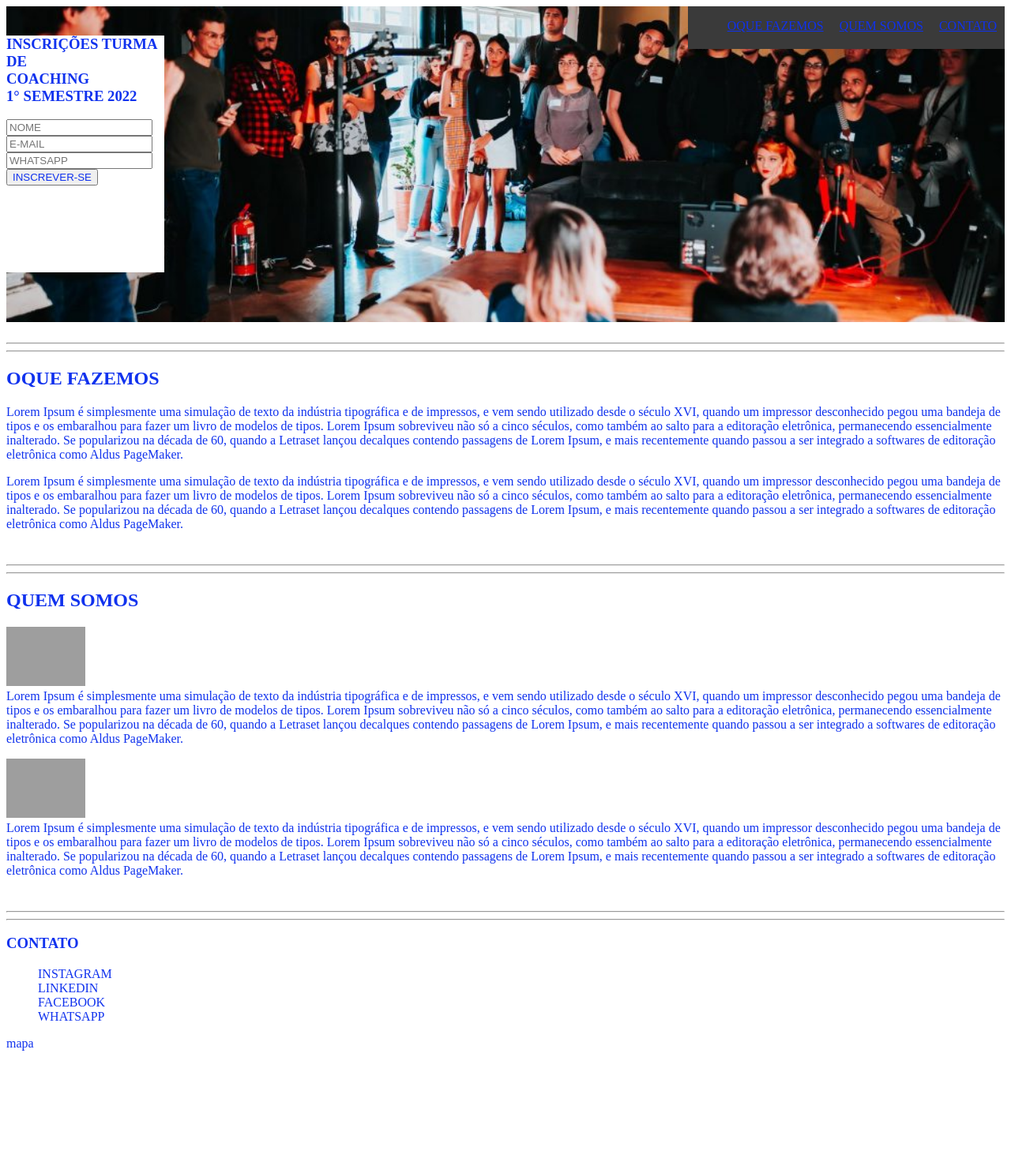
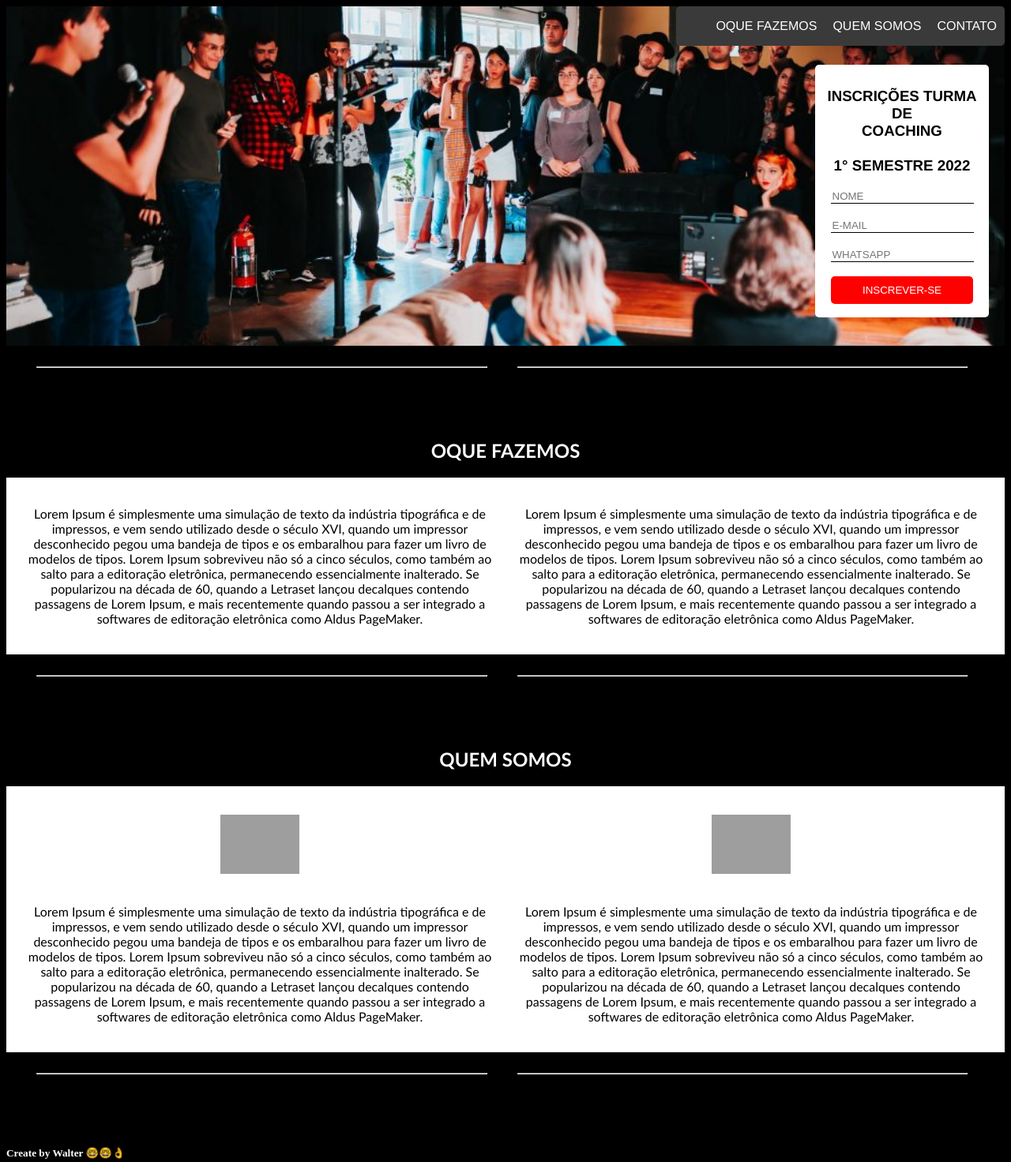
Before and after one commit to WalterSilva-ks/Pagina-captura, a plain HTML site: page index.html in a window 1280 px wide. Shown: the whole page at 79% size. Before the commit the page ends 1339 px from the top, so only its background shows below. Drawn offline with Linux system fonts and the light colour scheme; grey boxes are pictures that could not be loaded.

Commit message:
finalizado

```diff
--- a/index.html
+++ b/index.html
@@ -10,7 +10,7 @@
 </head>
 
 <body>
-
+    <div class="containerPag">
         <header id="header">
             <nav class="menu">
                 <ul class="ul_Menu">
@@ -21,40 +21,59 @@
             </nav>
             <!--menu -->
             <br>
-        <form action="GET">
+
+            <div class="formulario">
+                <br><br>
+                <form
+                    action="https://online.us14.list-manage.com/subscribe/post?u=7a98adcb96974f4887527fe99&amp;id=6a7e4fed4f"
+                    method="post" id="mc-embedded-subscribe-form" name="mc-embedded-subscribe-form" class="validate"
+                    target="_blank" novalidate>
                     <h3>
-                INSCRIÇÕES TURMA DE<br> COACHING <br>1° SEMESTRE 2022
+                        INSCRIÇÕES TURMA DE<br> COACHING <br><br>1° SEMESTRE 2022
                     </h3>
-            <input type="text" class="input_Form" placeholder="NOME"><br>
-            <input type="email" class="inputForm" placeholder="E-MAIL"><br>
-            <input type="number" class="inputForm" placeholder="WHATSAPP"><br>
-            <input type="submit" value="INSCREVER-SE">
+                    <input type="text" name="FNAME" class="input_Form" placeholder="NOME"><br><br>
+                    <input type="email" name="EMAIL" class="inputForm" placeholder="E-MAIL"><br><br>
+                    <input type="tel" name="" class="inputForm" placeholder="WHATSAPP"><br><br>
+                    <input id="button" type="submit" value="INSCREVER-SE">
                 </form>
+            </div>
+
+
             <!--Formulário -->
         </header>
         <!--cabeçalho-->
 
         <br>
+        <div class="boxHr">
             <hr>
-    <hr>
+            <hr class="hn">
+        </div>
 
         <section id="oque_Fazemos">
             <h2>OQUE FAZEMOS</h2>
             <section class="txt">
-            <p>
-                Lorem Ipsum é simplesmente uma simulação de texto da indústria tipográfica e de impressos, e vem sendo
+                <p class="left">
+                    Lorem Ipsum é simplesmente uma simulação de texto da indústria tipográfica e de impressos, e vem
+                    sendo
                     utilizado desde o século XVI, quando um impressor desconhecido pegou uma bandeja de tipos e os
-                embaralhou para fazer um livro de modelos de tipos. Lorem Ipsum sobreviveu não só a cinco séculos, como
-                também ao salto para a editoração eletrônica, permanecendo essencialmente inalterado. Se popularizou na
-                década de 60, quando a Letraset lançou decalques contendo passagens de Lorem Ipsum, e mais recentemente
+                    embaralhou para fazer um livro de modelos de tipos. Lorem Ipsum sobreviveu não só a cinco séculos,
+                    como
+                    também ao salto para a editoração eletrônica, permanecendo essencialmente inalterado. Se popularizou
+                    na
+                    década de 60, quando a Letraset lançou decalques contendo passagens de Lorem Ipsum, e mais
+                    recentemente
                     quando passou a ser integrado a softwares de editoração eletrônica como Aldus PageMaker.
                 </p>
-            <p>
-                Lorem Ipsum é simplesmente uma simulação de texto da indústria tipográfica e de impressos, e vem sendo
+                <p class="right">
+                    Lorem Ipsum é simplesmente uma simulação de texto da indústria tipográfica e de impressos, e vem
+                    sendo
                     utilizado desde o século XVI, quando um impressor desconhecido pegou uma bandeja de tipos e os
-                embaralhou para fazer um livro de modelos de tipos. Lorem Ipsum sobreviveu não só a cinco séculos, como
-                também ao salto para a editoração eletrônica, permanecendo essencialmente inalterado. Se popularizou na
-                década de 60, quando a Letraset lançou decalques contendo passagens de Lorem Ipsum, e mais recentemente
+                    embaralhou para fazer um livro de modelos de tipos. Lorem Ipsum sobreviveu não só a cinco séculos,
+                    como
+                    também ao salto para a editoração eletrônica, permanecendo essencialmente inalterado. Se popularizou
+                    na
+                    década de 60, quando a Letraset lançou decalques contendo passagens de Lorem Ipsum, e mais
+                    recentemente
                     quando passou a ser integrado a softwares de editoração eletrônica como Aldus PageMaker.
                 </p>
             </section>
@@ -62,35 +81,49 @@
         <!--oque fazemos -->
 
         <br>
+        <div class="boxHr">
             <hr>
-    <hr>
+            <hr class="hn">
+        </div>
+
 
         <section id="quem_Somos">
             <h2>QUEM SOMOS</h2>
             <section class="txt">
-            <p>
-            <div>
-                <img width="100px"
+
+                <p class="left">
+
+                    <img class="im" width="100px"
                         src="https://yt3.ggpht.com/a/AATXAJyb57gZ671WNWgVlFMkg7iiJnnlc3LT1sg5Bg=s900-c-k-c0xffffffff-no-rj-mo"
                         alt="LUFY">
-            </div>
-            Lorem Ipsum é simplesmente uma simulação de texto da indústria tipográfica e de impressos, e vem sendo
+                    <br><br>
+                    Lorem Ipsum é simplesmente uma simulação de texto da indústria tipográfica e de impressos, e vem
+                    sendo
                     utilizado desde o século XVI, quando um impressor desconhecido pegou uma bandeja de tipos e os
-            embaralhou para fazer um livro de modelos de tipos. Lorem Ipsum sobreviveu não só a cinco séculos, como
-            também ao salto para a editoração eletrônica, permanecendo essencialmente inalterado. Se popularizou na
-            década de 60, quando a Letraset lançou decalques contendo passagens de Lorem Ipsum, e mais recentemente
+                    embaralhou para fazer um livro de modelos de tipos. Lorem Ipsum sobreviveu não só a cinco séculos,
+                    como
+                    também ao salto para a editoração eletrônica, permanecendo essencialmente inalterado. Se popularizou
+                    na
+                    década de 60, quando a Letraset lançou decalques contendo passagens de Lorem Ipsum, e mais
+                    recentemente
                     quando passou a ser integrado a softwares de editoração eletrônica como Aldus PageMaker.
                 </p>
-            <p>
-            <div>
-                <img width="100px" src="https://i.pinimg.com/originals/6c/d4/45/6cd445537672aebd08085de25e957543.jpg"
-                    alt="LUFY">
-            </div>
-            Lorem Ipsum é simplesmente uma simulação de texto da indústria tipográfica e de impressos, e vem sendo
+
+
+                <p class="right">
+
+                    <img class="im" width="100px"
+                        src="https://i.pinimg.com/originals/6c/d4/45/6cd445537672aebd08085de25e957543.jpg" alt="LUFY">
+                    <br><br>
+                    Lorem Ipsum é simplesmente uma simulação de texto da indústria tipográfica e de impressos, e vem
+                    sendo
                     utilizado desde o século XVI, quando um impressor desconhecido pegou uma bandeja de tipos e os
-            embaralhou para fazer um livro de modelos de tipos. Lorem Ipsum sobreviveu não só a cinco séculos, como
-            também ao salto para a editoração eletrônica, permanecendo essencialmente inalterado. Se popularizou na
-            década de 60, quando a Letraset lançou decalques contendo passagens de Lorem Ipsum, e mais recentemente
+                    embaralhou para fazer um livro de modelos de tipos. Lorem Ipsum sobreviveu não só a cinco séculos,
+                    como
+                    também ao salto para a editoração eletrônica, permanecendo essencialmente inalterado. Se popularizou
+                    na
+                    década de 60, quando a Letraset lançou decalques contendo passagens de Lorem Ipsum, e mais
+                    recentemente
                     quando passou a ser integrado a softwares de editoração eletrônica como Aldus PageMaker.
                 </p>
             </section>
@@ -98,26 +131,15 @@
         <!--quem somos-->
 
         <br>
+        <div class="boxHr">
             <hr>
-    <hr>
+            <hr class="hn">
+        </div>
 
-    <section id="contato">
-        <h3>CONTATO</h3>
-        <div class="formas_Contato">
-            <ul>
-                <li>INSTAGRAM</li>
-                <li>LINKEDIN</li>
-                <li>FACEBOOK</li>
-                <li>WHATSAPP</li>
-            </ul>
+        <footer id="contato">
+            <h5 id="footer">Create by Walter 🤓🤓👌</h5>
+        </footer>
     </div>
-        <div>
-            mapa
-        </div>
-    </section>
-    <!--contato-->
-
-
 </body>
 
 </html>
--- a/style.css
+++ b/style.css
@@ -1,36 +1,181 @@
-*{
-
-    color: rgb(16, 50, 238);
+* {
     list-style: none;
 }
 
-#header{
-    width:100%;
-    height:400px;
+body {
+    background-color: black;
+
+}
+
+hr {
+    width: 45%;
+    float: left;
+    margin-left: 3%;
+}
+
+.boxHr {
+    width: 100%;
+    height: 80px;
+}
+
+.hn {
+    display: block;
+}
+
+@media screen and (max-width: 574px) {
+    .boxHr {
+        width: 95%;
+        height: 80px;
+
+    }
+
+    hr {
+        width: 100%;
+    }
+
+    .hn {
+        display: none;
+    }
+
+
+}
+
+
+
+/* CABEÇALHO */
+#header {
+    width: 100%;
+    height: 430px;
     background-image: url("assets/palestra.jpeg");
     background-size: cover;
     background-repeat: no-repeat;
     background-position: center;
 }
 
-.menu{
+a {
+    color: white;
+    text-decoration: none;
+    font-family: 'Franklin Gothic Medium', 'Arial Narrow', Arial, sans-serif;
+    font-weight: 100;
+}
+
+.menu {
+    display: flex;
+    clear: both;
+    color: white;
+    border-radius: 5px;
     float: right;
     background-color: #3a3a3a;
 }
 
-.ul_Menu{
+.ul_Menu {
+
     display: inline-block;
 }
 
-.li_Menu{
+.li_Menu {
     float: left;
     padding-right: 10px;
     padding-left: 10px;
 }
 
-form{
+input {
+    border: none;
+    border-bottom: 1px solid black;
+}
+
+#button {
+    padding: 10px;
+    width: 90%;
+    color: white;
+    border: none;
+    border-radius: 5px;
+    background-color: red
+}
+
+form {
+    font-family: 'Franklin Gothic Medium', 'Arial Narrow', Arial, sans-serif;
+    color: black;
+    padding: 10px;
+    margin-top: 20px;
+
+    display: flex;
+    clear: both;
+    margin-right: 20px;
+    float: right;
     display: block;
     background-color: white;
     width: 200px;
     height: 300px;
+    border-radius: 5px;
+    text-align: center;
 }
+
+/* -------------------------------------------------------------------------------- */
+
+/* Oque fazemos */
+
+#oque_Fazemos {
+    text-align: center;
+    color: white;
+    font-family: 'Gill Sans', 'Gill Sans MT', Calibri, 'Trebuchet MS', sans-serif
+}
+
+.txt {
+    text-align: center;
+    padding: 20px;
+    display: flex;
+    background-color: white;
+    color: black;
+    font-family: 'Gill Sans', 'Gill Sans MT', Calibri, 'Trebuchet MS', sans-serif;
+
+}
+
+.left {
+    float: left;
+    padding-right: 20px;
+    width: 50%;
+}
+
+.right {
+    width: 50%;
+    float: right;
+}
+
+/* ------------------------------------------------------------------------------------ */
+
+/* Quem somos */
+
+#quem_Somos {
+
+    text-align: center;
+    color: white;
+    font-family: 'Gill Sans', 'Gill Sans MT', Calibri, 'Trebuchet MS', sans-serif
+}
+
+.im {
+    display: block;
+    margin: auto;
+
+}
+
+
+/* ------------------------------------------------------------------------------------- */
+
+/* contato */
+
+#contato {
+    color: white;
+}
+
+.formas_Contato {
+    height: 300px;
+    background-color: white;
+    color: black;
+    font-family: 'Gill Sans', 'Gill Sans MT', Calibri, 'Trebuchet MS', sans-serif;
+}
+
+
+#footer {
+    color: white
+}
```
Lines whose indentation alone changed are shown as unchanged.
